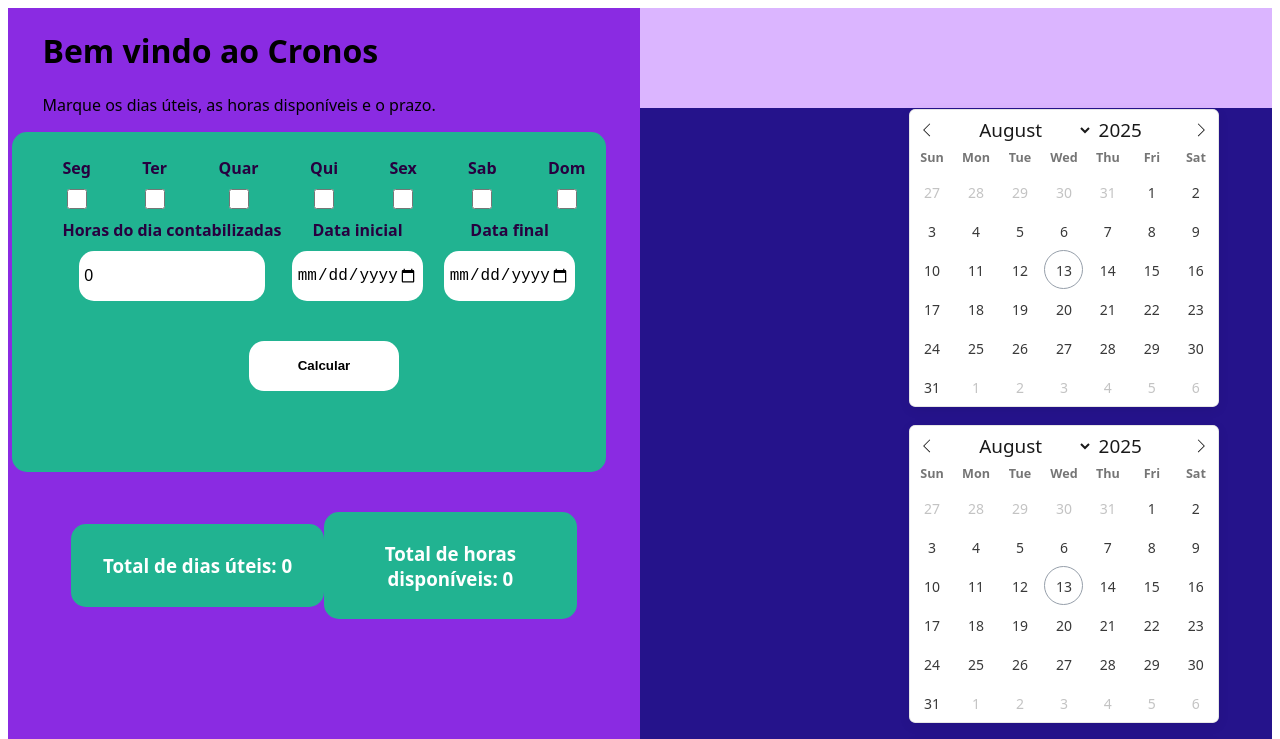
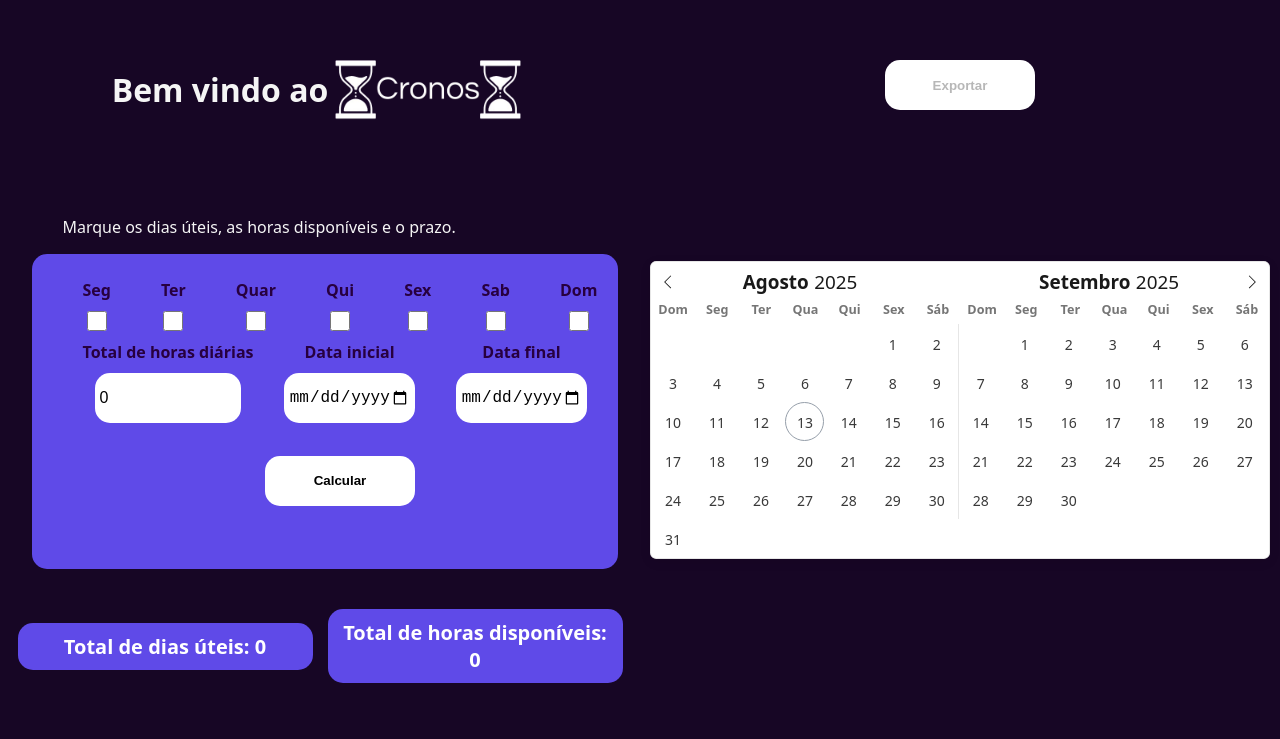
Before and after one commit to olucascruz/cronos, a SvelteKit app in the folder cronos_app/: page /home in a window 1280 px wide. Shown: the top 739 px of the page. Built offline with nearby package versions, Linux system fonts and the light colour scheme.

Commit message:
feat: version release 1

```diff
--- a/cronos_app/src/app.html
+++ b/cronos_app/src/app.html
@@ -4,6 +4,7 @@
 		<meta charset="utf-8" />
 		<meta name="viewport" content="width=device-width, initial-scale=1" />
 		%sveltekit.head%
+		<title>Cronos</title>
 	</head>
 	<body data-sveltekit-preload-data="hover">
 		<div style="display: contents">%sveltekit.body%</div>
@@ -11,13 +12,14 @@
 </html>
 
 <style>
-	html{
-		margin: 0;
-		padding: 0;
 
+	 html{
+        background-color: black;
+    }
+    body{
+        margin: 0;
+        padding: 0;
+				font-family: system-ui, -apple-system, BlinkMacSystemFont, 'Segoe UI', Roboto, Oxygen, Ubuntu, Cantarell, 'Open Sans', 'Helvetica Neue', sans-serif;
 	}
-	body {
-		min-height: 100vh;
-		font-family: system-ui, -apple-system, BlinkMacSystemFont, 'Segoe UI', Roboto, Oxygen, Ubuntu, Cantarell, 'Open Sans', 'Helvetica Neue', sans-serif;
-	}
+
 </style>
--- a/cronos_app/src/routes/+layout.svelte
+++ b/cronos_app/src/routes/+layout.svelte
@@ -5,7 +5,7 @@
 </script>
 
 <svelte:head>
-	<link rel="icon" href={favicon} />
+		<link rel="icon" href="/Cronos.png" />
 </svelte:head>
 
 {@render children?.()}
--- a/cronos_app/src/routes/home/+page.svelte
+++ b/cronos_app/src/routes/home/+page.svelte
@@ -1,7 +1,9 @@
 <script>
 	import { onMount } from 'svelte';
 	import flatpickr from 'flatpickr';
+    import { Portuguese } from "flatpickr/dist/l10n/pt.js";
 	import 'flatpickr/dist/flatpickr.min.css';
+    import { form } from '$app/server';
 
 	let initialDate = '';
 	let endDate = '';
@@ -43,7 +45,7 @@
 			for (const day in daysChecked) {
 				if (daysChecked[day] && dayMap[day] === dayOfWeek) {
 					days++;
-					markedDates.push(new Date(current));
+					markedDates.unshift(new Date(current));
 					break;
 				}
 			}
@@ -52,60 +54,82 @@
 
 		totalDays = days;
 		totalHours = days * hoursPerDay;
-
+        let monthsCount = (end.getFullYear() - start.getFullYear()) * 12
+                + (end.getMonth() - start.getMonth()) + 1;
 		// Atualiza o calendário com os dias marcados
 		if (calendarInstance) {
 			calendarInstance.setDate(markedDates, true);
 		}
+        const exportButton = document.querySelector('.bt-export');
+        if (exportButton) {
+            exportButton.disabled = totalDays === 0 || totalHours === 0;
         }
+	}
+
 
 	onMount(() => {
 		calendarInstance = flatpickr("#meuCalendario", {
+            locale: Portuguese,
 			inline: true,
 			dateFormat: "d/m/Y",
-			mode: "multiple"
+            showMonths: 2,
+			mode: "multiple",
+            allowInput: false
 		});
 	});
 </script>
 <link rel="stylesheet" href="https://cdn.jsdelivr.net/npm/flatpickr/dist/flatpickr.min.css">
 <style>
+
      .container {
-        background-color: saddlebrown;
+        background-color: rgb(23, 6, 37);
         height: 100vh;
         display: flex;
-
+        color: whitesmoke;
     }
     .left-side {
          display: flex;
          flex-direction: column;
          width: 50%;
          align-items: center;
-         background-color: blueviolet;
     }
      .right-side {
         display: flex;
+        align-items: center;
         flex-direction: column;
         width: 50%;
-         align-items: center;
-         background-color: rgb(219, 181, 255);
+    }
+
+    .bt-export {
+        margin-top: 60px;
+        position: relative;
+        height: 50px;
+        width: 150px;
+        border-radius: 15px;
+        border: none;
+        background-color: rgb(255, 255, 255);
+        cursor: pointer;
+        font-weight: bold;
+        bottom: 0;
     }
     .div-calendar {
-    background-color: rgb(37, 19, 139);
-    margin-top: 100px;
-    display: grid;
-    grid-template-columns: repeat(auto-fit, minmax(250px, 1px));
-    gap: 20px;
+    display: flex;
+    margin-top: 145px;
+    justify-content: center;
+    flex-wrap: wrap;
     width: 100%;
-
     }
 
-
+    .div-calendar  div {
+        margin: 0;
+        padding: 0;
+    }
     form {
         display: flex;
         flex-direction: column;
-        max-width: 650px;
-        height: 300px;
-        background-color: rgb(33, 179, 145);
+        width: 100%;
+        height: 275px;
+        background-color: rgb(95, 74, 232);
         padding: 20px;
         padding-left: 50px;
         margin-left: -30px;
@@ -127,7 +151,7 @@
     input, label, button {
         margin: 5px 0;
     }
-    input{
+    input[type="number"], input[type="date"] {
         height: 40px;
         width: 80%;
         border-radius: 15px;
@@ -170,26 +194,47 @@
         margin-top: 20px;
         padding: 10px;
         border-radius: 15px;
-        width: 300px;
+        width: 275px;
         text-align: center;
         color: rgb(255, 255, 255);
-        background-color: rgb(33, 179, 145);
+        background-color: rgb(95, 74, 232);
+        font-weight: bold;
+        font-size: 20px;
+    }
+
+    .row-results {
+        display: flex;
+        justify-content: center;
+        gap: 15px;
+        align-items: center;
+        margin-top: 20px;
 
         }
-    .row-results {
+    .div-title {
         display: flex;
-        justify-content: space-around;
+        flex-direction: row;
+        justify-content: center;
         align-items: center;
+    }
+    .div-title > h1, .div-title > img {
+        margin-top: 0;
+    }
+
+    img{
+        width: 200px;
+        height: 200px;
         margin-top: 20px;
-        width: 80%;
     }
 </style>
 
 <div class="container">
     <div class="left-side">
     <div>
-        <h1>Bem vindo ao Cronos</h1>
+        <div class="div-title">
+        <h1>Bem vindo ao</h1><img src="Cronos-removebg-preview.png" alt="">
+        </div>
         <p>Marque os dias úteis, as horas disponíveis e o prazo.</p>
+    <!-- svelte-ignore component_name_lowercase -->
     <form on:submit|preventDefault={calculateTotal}>
 
         <div class="row">
@@ -204,7 +249,7 @@
 
         <div class="row">
             <div class="col">
-                <label for="hours">Horas do dia contabilizadas</label>
+                <label for="hours">Total de horas diárias</label>
                 <input type="number" id="hours" name="hours" placeholder="Enter number of hours" min="1" max="23" step="0.5" bind:value={hoursPerDay}>
             </div>
             <div class="col">
@@ -223,18 +268,16 @@
     </div>
     <div class="row-results">
         <div class="results">
-            <h3>Total de dias úteis: {totalDays}</h3>
+            <span>Total de dias úteis: {totalDays}</span>
         </div>
         <div class="results">
-            <h3>Total de horas disponíveis: {totalHours}</h3>
+            <span>Total de horas disponíveis: {totalHours}</span>
         </div>
     </div>
     </div>
     <div class="right-side">
+        <button class="bt-export" disabled> Exportar </button>
         <div class="div-calendar">
-            <div id="meuCalendario"></div>
-            <div id="meuCalendario"></div>
-            <div id="meuCalendario"></div>
                 <div id="meuCalendario"></div>
 
 
```
Also changed, not shown: cronos_app/src/routes/+page.svelte (+14 -2 lines), cronos_app/static/Cronos-removebg-preview.png (added), cronos_app/static/Cronos.png (added). Lines whose indentation alone changed are shown as unchanged.
